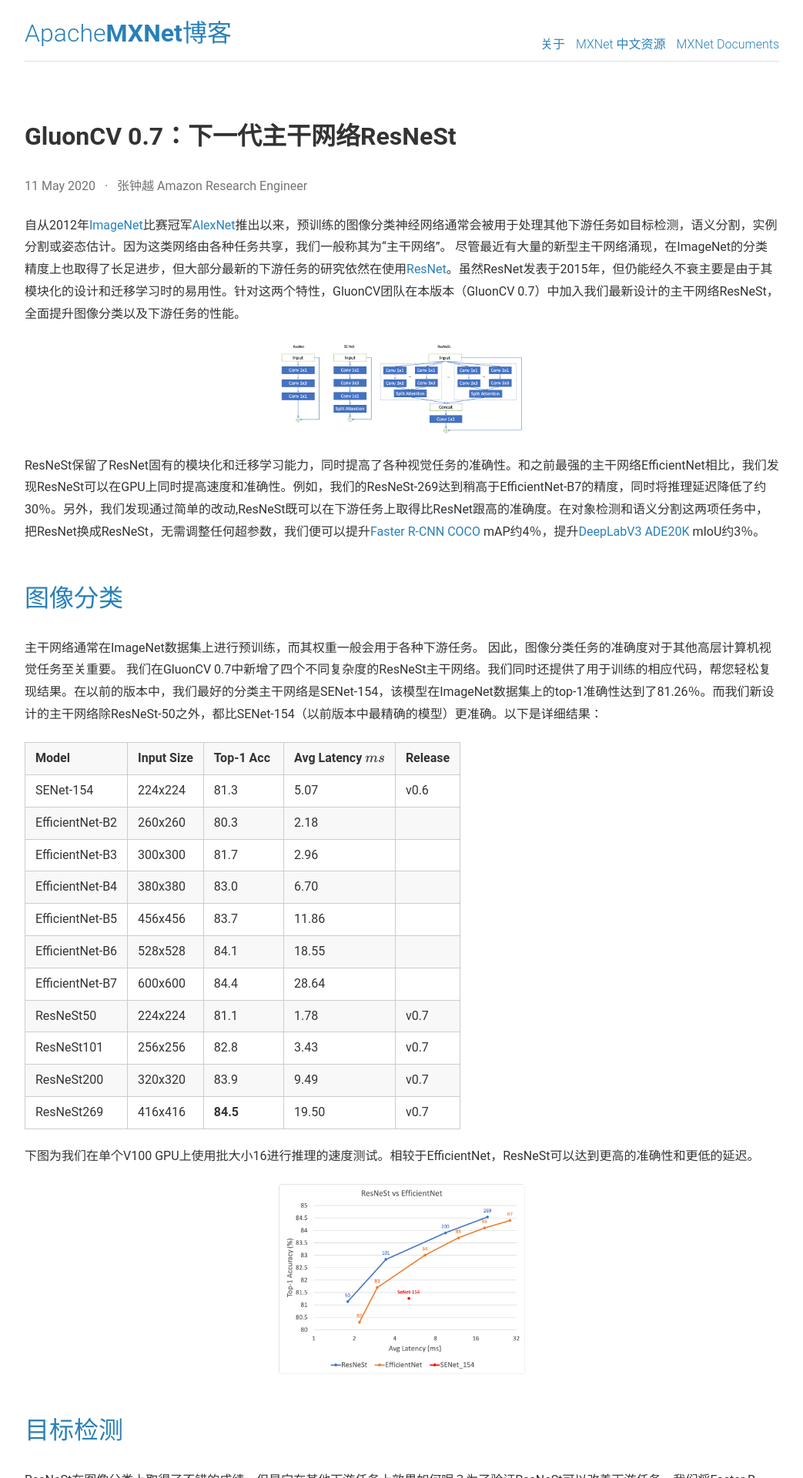
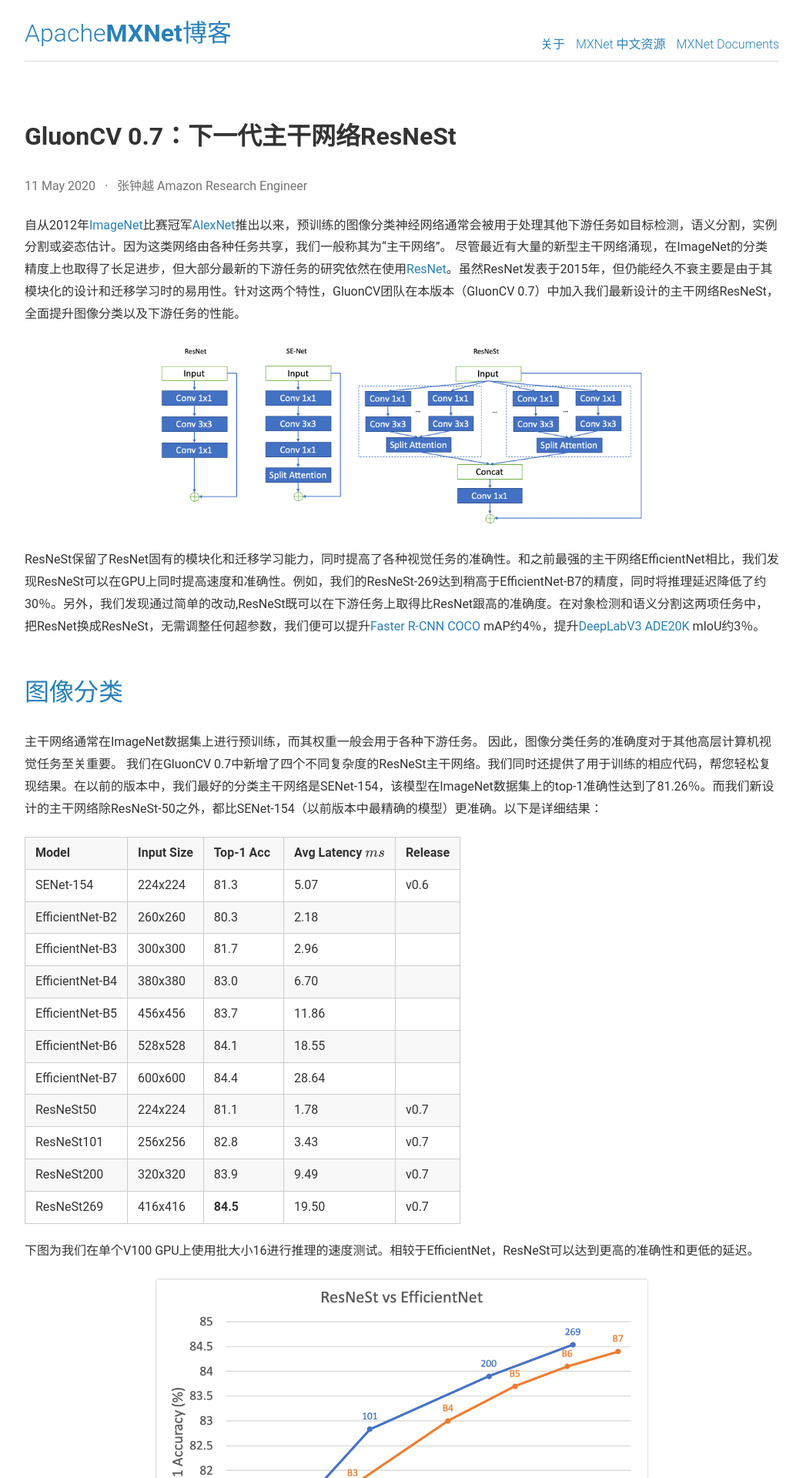
Before and after one commit to mxnet-zh/blog, a Jekyll site: the page built from _posts/2020-05-11-gluon-cv-0.7-resnest.md, in a window 1280 px wide. Shown: the top 1920 px of the page at 77% size, without its empty margins (118-1161 px from the left). Built offline with Jekyll 4.4.1, drawn with Linux system fonts in a browser that asks for light colours; formulas are drawn with MathJax 3.

Commit message:
resize image

```diff
--- a/_posts/2020-05-11-gluon-cv-0.7-resnest.md
+++ b/_posts/2020-05-11-gluon-cv-0.7-resnest.md
@@ -5,7 +5,7 @@
 
 自从2012年[ImageNet](http://www.image-net.org/challenges/LSVRC/2012/)比赛冠军[AlexNet](https://zh.wikipedia.org/wiki/AlexNet)推出以来，预训练的图像分类神经网络通常会被用于处理其他下游任务如目标检测，语义分割，实例分割或姿态估计。因为这类网络由各种任务共享，我们一般称其为“主干网络”。 尽管最近有大量的新型主干网络涌现，在ImageNet的分类精度上也取得了长足进步，但大部分最新的下游任务的研究依然在使用[ResNet](https://arxiv.org/abs/1512.03385)。虽然ResNet发表于2015年，但仍能经久不衰主要是由于其模块化的设计和迁移学习时的易用性。针对这两个特性，GluonCV团队在本版本（GluonCV 0.7）中加入我们最新设计的主干网络ResNeSt，全面提升图像分类以及下游任务的性能。
 
-![](img/gluon-cv-0.7-resnest.png){:width="320"}
+![](img/gluon-cv-0.7-resnest.png){:width="640"}
 
 ResNeSt保留了ResNet固有的模块化和迁移学习能力，同时提高了各种视觉任务的准确性。和之前最强的主干网络EfficientNet相比，我们发现ResNeSt可以在GPU上同时提高速度和准确性。例如，我们的ResNeSt-269达到稍高于EfficientNet-B7的精度，同时将推理延迟降低了约30％。另外，我们发现通过简单的改动,ResNeSt既可以在下游任务上取得比ResNet跟高的准确度。在对象检测和语义分割这两项任务中，把ResNet换成ResNeSt，无需调整任何超参数，我们便可以提升[Faster R-CNN](https://arxiv.org/abs/1506.01497) [COCO](http://cocodataset.org) mAP约4％，提升[DeepLabV3](https://arxiv.org/abs/1706.05587) [ADE20K](https://groups.csail.mit.edu/vision/datasets/ADE20K/) mIoU约3％。
 
@@ -29,7 +29,7 @@
 
 下图为我们在单个V100 GPU上使用批大小16进行推理的速度测试。相较于EfficientNet，ResNeSt可以达到更高的准确性和更低的延迟。
 
-![](img/gluon-cv-0.7-resnest_vs_efficientnet.png){:width="320"}
+![](img/gluon-cv-0.7-resnest_vs_efficientnet.png){:width="640"}
 
 ## [目标检测](https://gluon-cv.mxnet.io/model_zoo/detection.html#id65)
 
```
